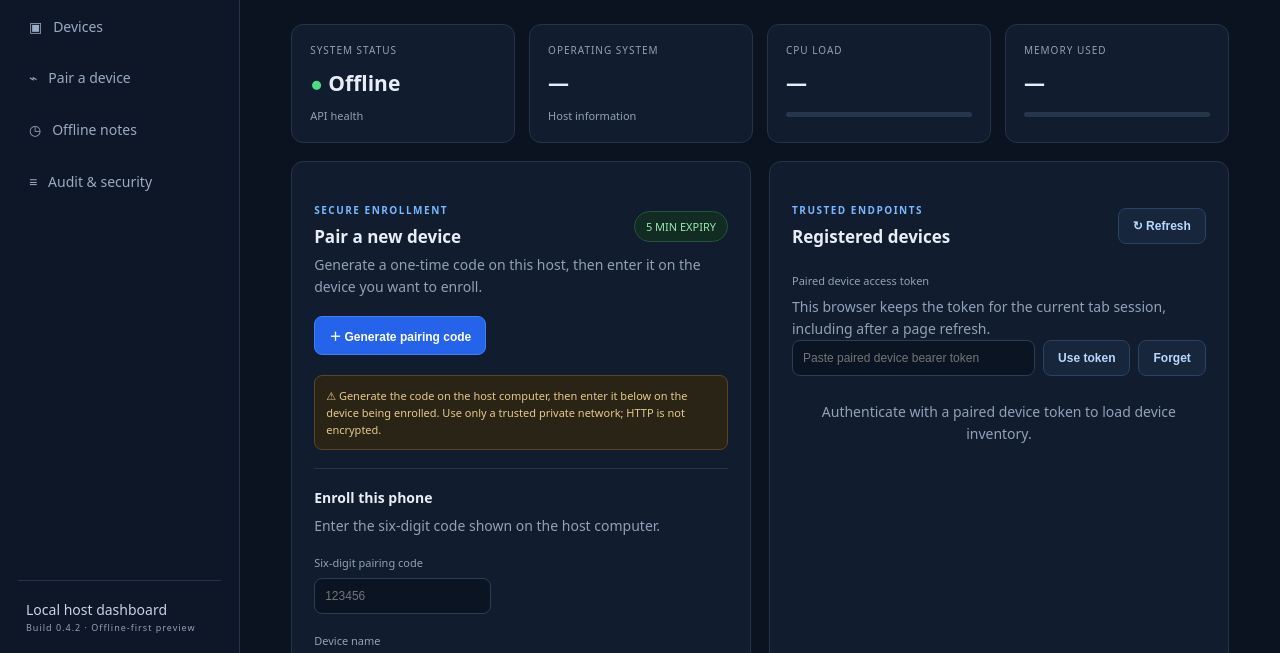
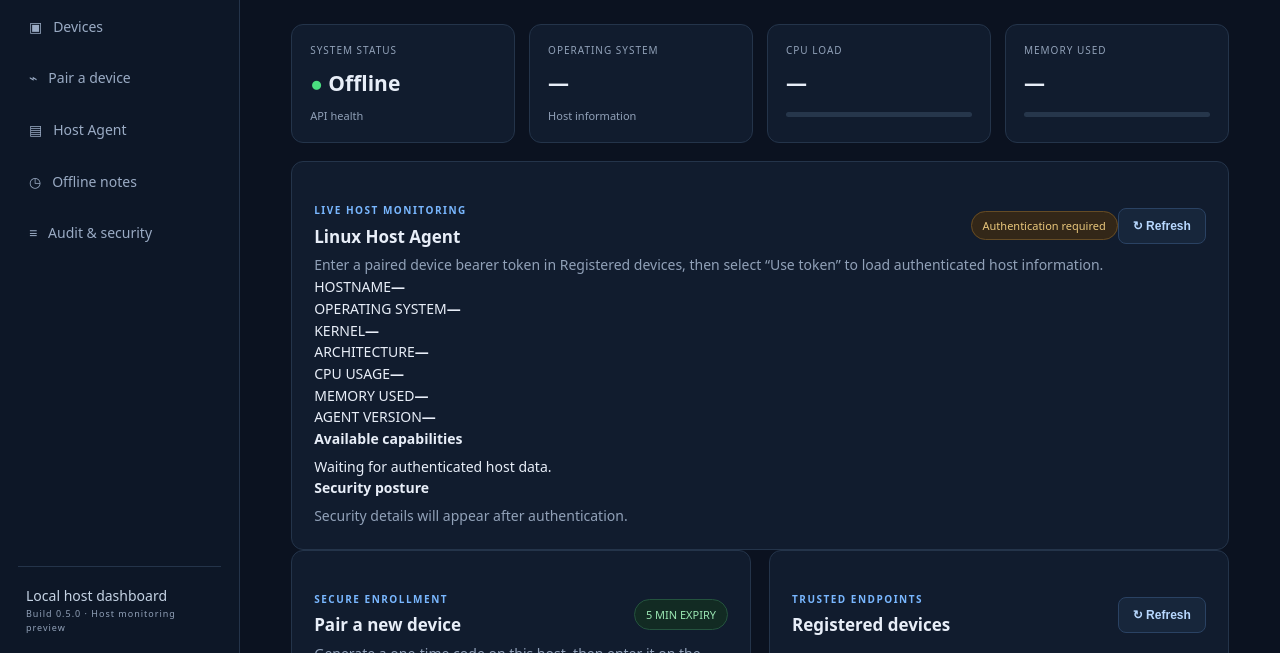
Before and after one commit to jmy4200/JMY-RAS, a plain HTML site: page frontend/dashboard/index.html in a window 1280 px wide. Shown: the part 140-793 px from the top of the page. Drawn offline with Linux system fonts and the light colour scheme; no server answers.

Commit message:
Add authenticated host-agent monitoring panel

```diff
--- a/frontend/dashboard/index.html
+++ b/frontend/dashboard/index.html
@@ -3,13 +3,13 @@
 <head>
   <meta charset="utf-8"><meta name="viewport" content="width=device-width,initial-scale=1">
   <meta name="theme-color" content="#0b1220"><meta name="description" content="JMY-RAS consent-based remote access dashboard"><link rel="manifest" href="/dashboard/manifest.webmanifest"><link rel="icon" href="/dashboard/assets/icon.svg" type="image/svg+xml"><meta name="mobile-web-app-capable" content="yes"><meta name="apple-mobile-web-app-capable" content="yes"><meta name="apple-mobile-web-app-title" content="JMY-RAS"><title>JMY-RAS | Control Center</title>
-  <link rel="stylesheet" href="/dashboard/assets/style.css?v=0.4.2">
+  <link rel="stylesheet" href="/dashboard/assets/style.css?v=0.5.0">
 </head>
 <body>
   <aside class="sidebar">
     <div class="brand"><div class="brand-mark">J</div><div><strong>JMY-RAS</strong><small>REMOTE ACCESS SYSTEM</small></div></div>
-    <nav><a class="active" href="#overview">◈ &nbsp; Overview</a><a href="#devices">▣ &nbsp; Devices</a><a href="#pairing">⌁ &nbsp; Pair a device</a><a href="#offline">◷ &nbsp; Offline notes</a><a href="#audit">≡ &nbsp; Audit & security</a></nav>
-    <div class="sidebar-foot"><span class="dot"></span> Local host dashboard<small>Build 0.4.2 · Offline-first preview</small></div>
+    <nav><a class="active" href="#overview">◈ &nbsp; Overview</a><a href="#devices">▣ &nbsp; Devices</a><a href="#pairing">⌁ &nbsp; Pair a device</a><a href="#host-agent">▤ &nbsp; Host Agent</a><a href="#offline">◷ &nbsp; Offline notes</a><a href="#audit">≡ &nbsp; Audit & security</a></nav>
+    <div class="sidebar-foot"><span class="dot"></span> Local host dashboard<small>Build 0.5.0 · Host monitoring preview</small></div>
   </aside>
   <main>
     <header><div><span class="eyebrow">SYSTEM CONSOLE</span><h1>Control Center</h1><p>Monitor your host and manage trusted device pairing.</p></div><div class="status-pill"><span class="dot"></span><span id="statusText">Connecting…</span></div></header>
@@ -18,6 +18,23 @@
       <article class="stat"><div class="stat-label">OPERATING SYSTEM</div><div class="stat-value" id="os">—</div><div class="stat-note" id="host">Host information</div></article>
       <article class="stat"><div class="stat-label">CPU LOAD</div><div class="stat-value" id="cpu">—</div><div class="meter"><i id="cpuBar"></i></div></article>
       <article class="stat"><div class="stat-label">MEMORY USED</div><div class="stat-value" id="memory">—</div><div class="meter"><i id="memBar"></i></div></article>
+    </section>
+    <section class="panel host-agent-panel" id="host-agent">
+      <div class="panel-head"><div><span class="eyebrow">LIVE HOST MONITORING</span><h2>Linux Host Agent</h2></div><div class="agent-actions"><span class="tag warning" id="hostAgentStatus">Authentication required</span><button class="secondary" id="refreshHostAgent" type="button">↻ Refresh</button></div></div>
+      <p class="muted" id="hostAgentMessage">Enter a paired device bearer token in Registered devices, then select “Use token” to load authenticated host information.</p>
+      <div class="agent-metrics">
+        <div><span>HOSTNAME</span><strong id="agentHostname">—</strong></div>
+        <div><span>OPERATING SYSTEM</span><strong id="agentOs">—</strong></div>
+        <div><span>KERNEL</span><strong id="agentKernel">—</strong></div>
+        <div><span>ARCHITECTURE</span><strong id="agentArchitecture">—</strong></div>
+        <div><span>CPU USAGE</span><strong id="agentCpu">—</strong></div>
+        <div><span>MEMORY USED</span><strong id="agentMemory">—</strong></div>
+        <div><span>AGENT VERSION</span><strong id="agentVersion">—</strong></div>
+      </div>
+      <div class="agent-details">
+        <div><h3>Available capabilities</h3><div id="hostAgentCapabilities" class="capability-list">Waiting for authenticated host data.</div></div>
+        <div><h3>Security posture</h3><p id="hostAgentSecurity" class="muted">Security details will appear after authentication.</p></div>
+      </div>
     </section>
     <section class="grid">
       <article class="panel" id="pairing"><div class="panel-head"><div><span class="eyebrow">SECURE ENROLLMENT</span><h2>Pair a new device</h2></div><span class="tag">5 MIN EXPIRY</span></div>
@@ -54,5 +71,5 @@
     </section>
     <footer>JMY-RAS · Consent-based remote administration & digital forensics <span>Made for authorized systems only.</span></footer>
   </main>
-  <script src="/dashboard/assets/app.js?v=0.4.2"></script>
+  <script src="/dashboard/assets/app.js?v=0.5.0"></script>
 </body></html>
```
